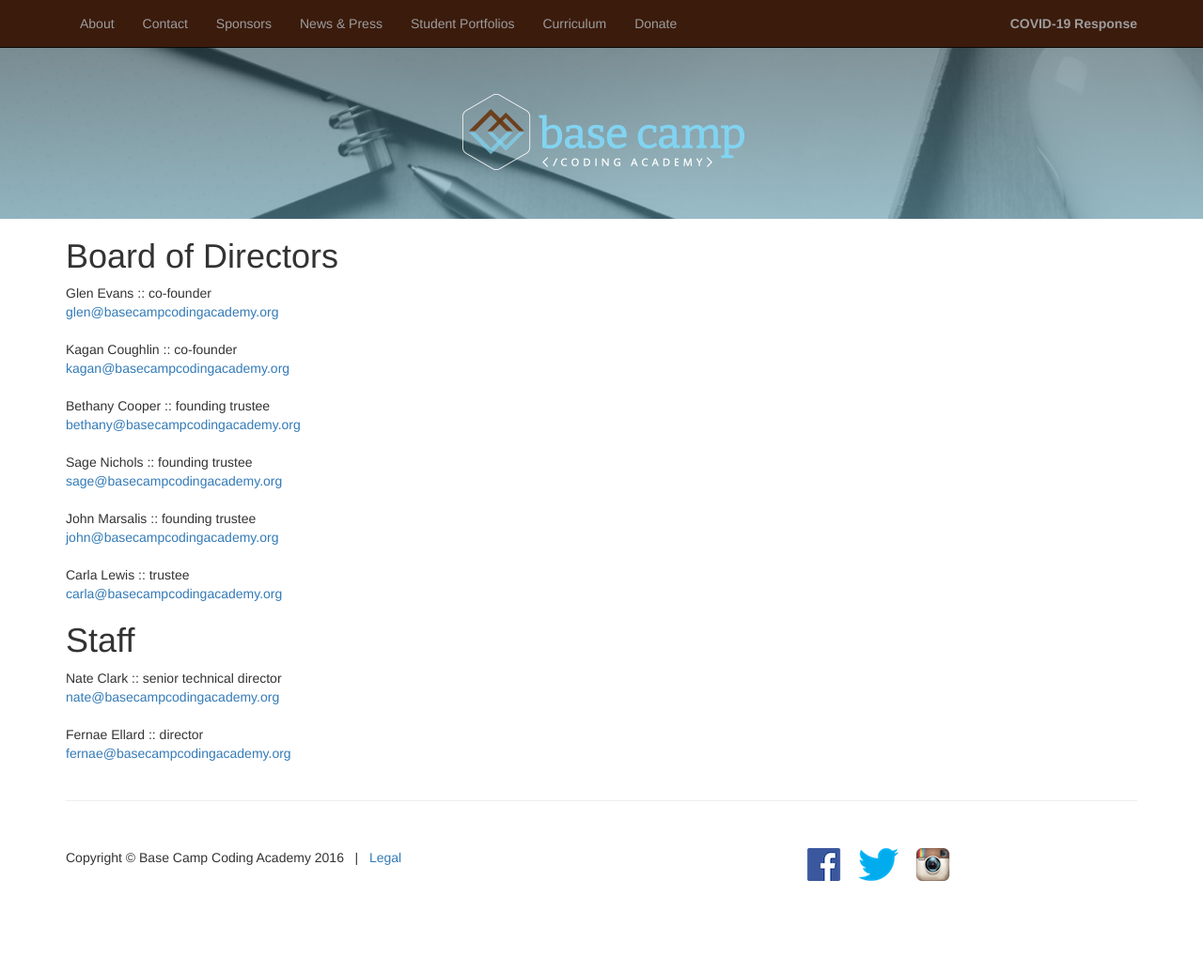
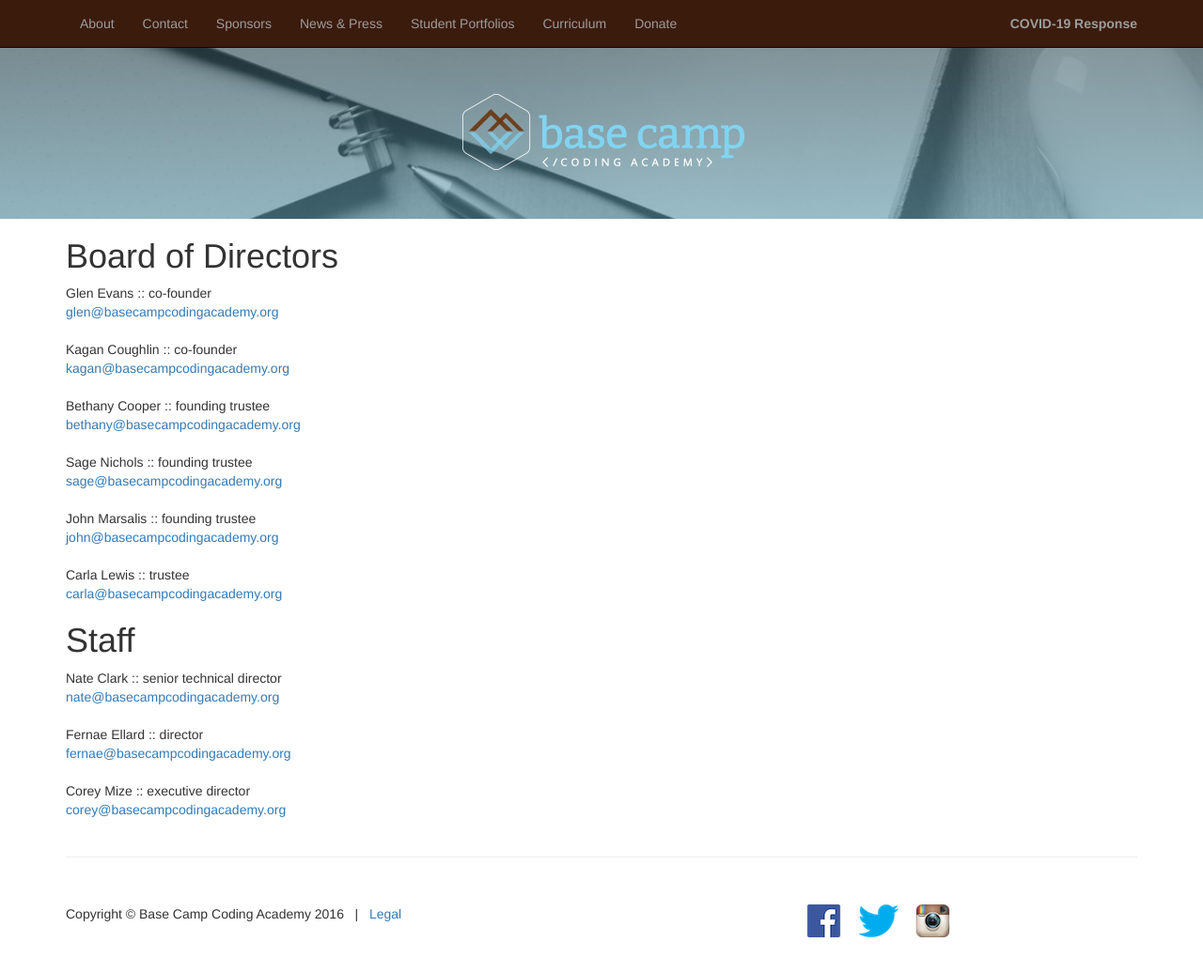
Before and after one commit to Charles-Mardis/basecampcoding.github.io, an Eleventy site: page src/contact.njk in a window 1280 px wide. Shown: the whole page at 94% size. Before the commit the page ends 988 px from the top, so only its background shows below. Built offline with nearby package versions, Linux system fonts and the light colour scheme; Eleventy itself is replaced by a stand-in of ours; files that its build step writes are made by us from their sources.

Commit message:
Contact and Press Release Updates

```diff
--- a/src/contact.njk
+++ b/src/contact.njk
@@ -39,5 +39,9 @@ title : Contact
             Fernae Ellard :: director<br />
             <a href="mailto:fernae@basecampcodingacademy.org">fernae@basecampcodingacademy.org</a>
         </address>
+        <address>
+            Corey Mize :: executive director<br />
+            <a href="mailto:corey@basecampcodingacademy.org">corey@basecampcodingacademy.org</a>
+        </address>
     </div>
 </div>
--- a/src/news-press.njk
+++ b/src/news-press.njk
@@ -74,6 +74,10 @@ title : News & Press
         </p>
         <h1>Press</h1>
         <p>
+            <a href="https://www.prunderground.com/mississippis-base-camp-coding-academy-hosts-c-spire-at-new-everest-facility/00209942/" target="_blank">Mississippi’s Base Camp Coding Academy Hosts C Spire at new Everest Facility</a>
+            <br />
+            <a href="https://www.prunderground.com/mississippis-base-camp-coding-academy-welcomes-a-new-executive-director-with-its-2021-class/00204077/" target="_blank">Mississippi’s Base Camp Coding Academy Welcomes a New Executive Director with its 2021 Class</a>
+            <br />
             <a href="https://mississippitoday.org/2020/02/03/5-million-tech-center-expands-effort-to-close-skills-gap-as-tech-firms-step-up-investment-in-mississippi/" target="_blank">$5 million ‘hub’ expands effort to close skills gap, increase tech firm investment in Mississippi</a>
             <br />
             <a href="https://www.prunderground.com/renasant-bank-and-corelogic-latest-summit-sponsors-supporting-the-expanded-mission-of-base-camp-coding-academy/00159322/" target="_blank">Renasant Bank and CoreLogic Latest Summit Sponsors Supporting the Expanded Mission of Base Camp Coding Academy</a>
```
Also changed, not shown: docs/contact/index.html, docs/news-press/index.html, 1 other file.
